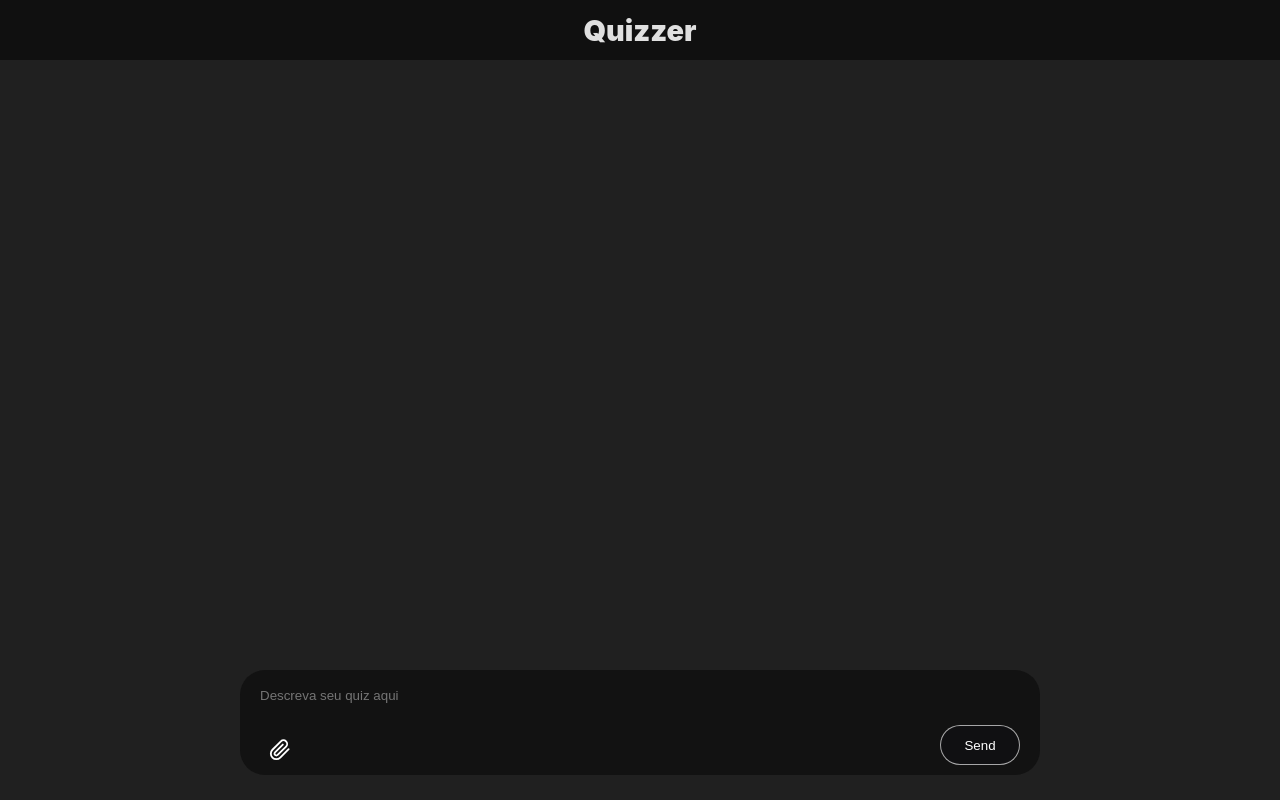
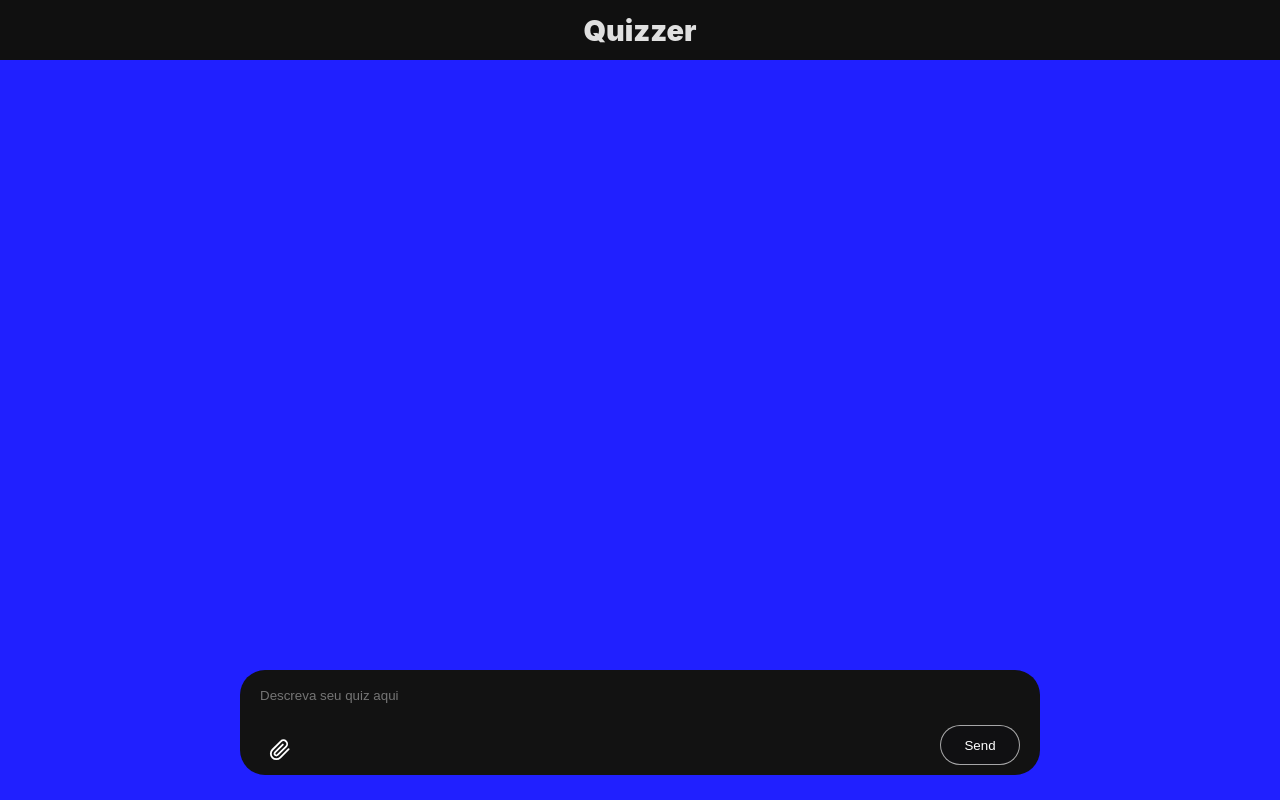
Before and after one commit to Leo6485/quizzer, a React (Create React App) app: page / in a window 1280 px wide. Built offline with nearby package versions, Linux system fonts and the light colour scheme; the HTML template or start-up script is replaced by a standard one.

Commit message:
Atualizar o index.css

```diff
--- a/src/index.css
+++ b/src/index.css
@@ -20,7 +20,7 @@ body {
   flex-direction: column;
   overflow-x: hidden;
   margin: 0;
-  background-color: #202020;
+  background-color: #2020FF;
   width: 100dvw;
   height: 100dvh;
 }
```
